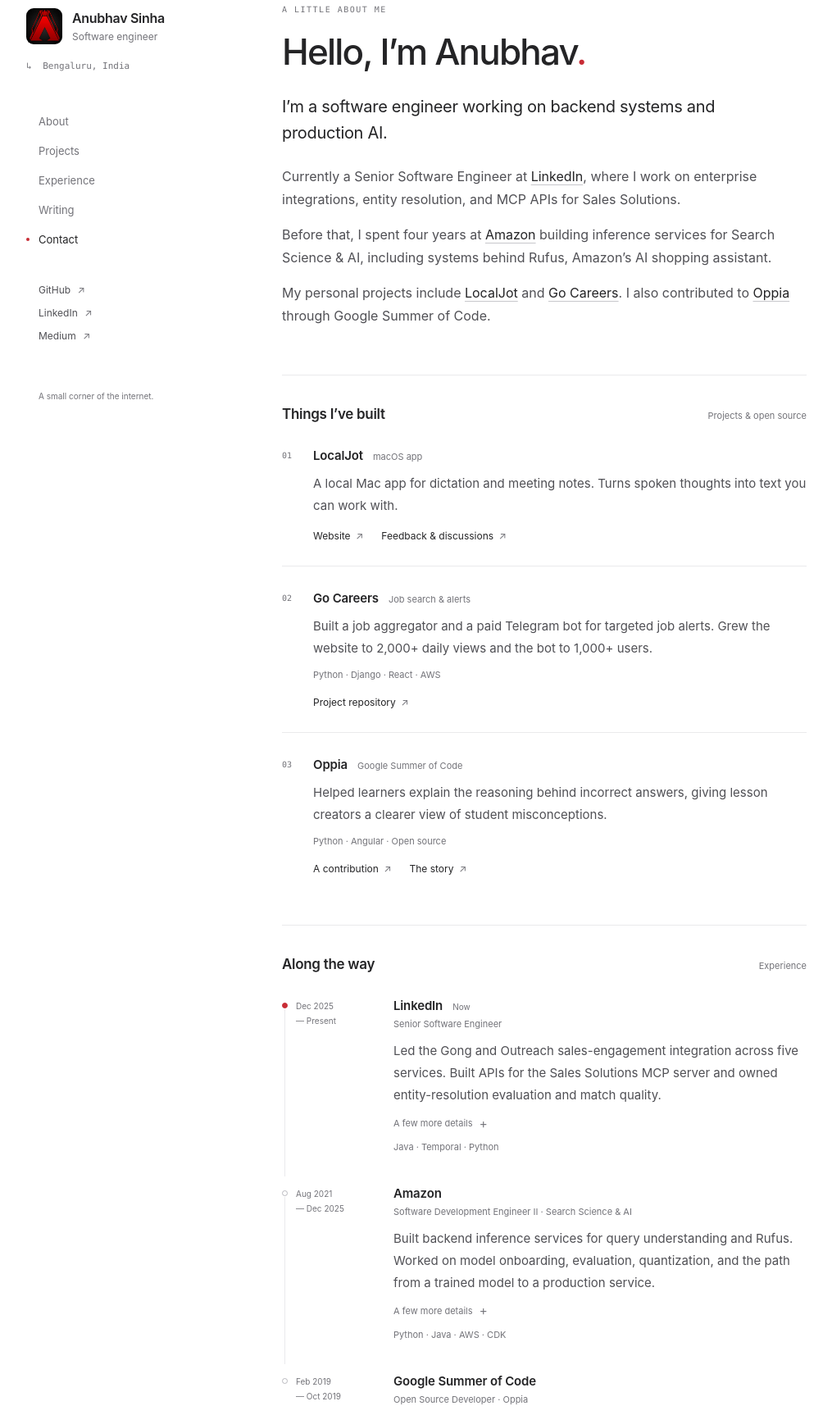
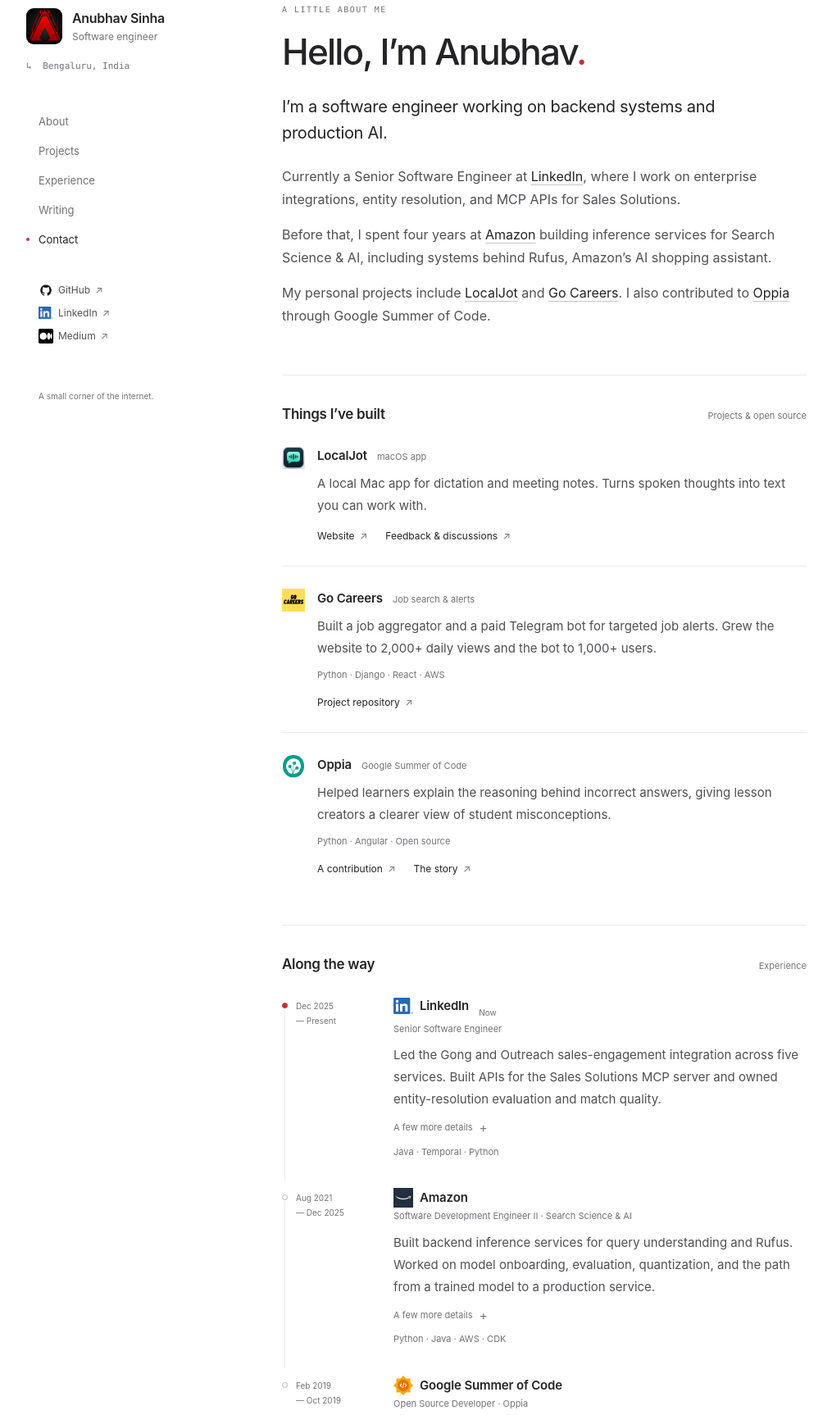
Before and after one commit to anubhavsinha98/anubhavsinha98.github.io, a plain HTML site: page index.html in a window 1280 px wide. Shown: the part 93-1819 px from the top of the page at 82% size, without its empty margins (132-1147 px from the left). Drawn offline with Linux system fonts and the light colour scheme.

Commit message:
Add original company, project and social logos

```diff
--- a/index.html
+++ b/index.html
@@ -14,7 +14,7 @@
   <meta property="og:image" content="https://anubhavsinha98.github.io/assets/social-preview.png?v=20261114c">
   <meta name="twitter:card" content="summary_large_image">
   <link rel="icon" href="assets/favicon.svg" type="image/svg+xml">
-  <link rel="stylesheet" href="styles/style.css?v=20261114c">
+  <link rel="stylesheet" href="styles/style.css?v=20261116-logos">
   <script src="app.js?v=20261114c" defer></script>
 </head>
 <body id="top">
@@ -34,9 +34,9 @@
         <a href="#contact"><span class="nav-dot" aria-hidden="true"></span>Contact</a>
       </nav>
       <div class="sidebar-links" aria-label="Find me elsewhere">
-        <a href="https://github.com/anubhavsinha98" target="_blank" rel="noopener noreferrer">GitHub <span aria-hidden="true">↗</span></a>
-        <a href="https://www.linkedin.com/in/anubhavsinha98/" target="_blank" rel="noopener noreferrer">LinkedIn <span aria-hidden="true">↗</span></a>
-        <a href="https://medium.com/@anubhavsinha98" target="_blank" rel="noopener noreferrer">Medium <span aria-hidden="true">↗</span></a>
+        <a href="https://github.com/anubhavsinha98" target="_blank" rel="noopener noreferrer"><img class="social-logo" src="assets/logos/github.png" width="18" height="18" alt="" aria-hidden="true">GitHub <span aria-hidden="true">↗</span></a>
+        <a href="https://www.linkedin.com/in/anubhavsinha98/" target="_blank" rel="noopener noreferrer"><img class="social-logo" src="assets/logos/linkedin.png" width="18" height="18" alt="" aria-hidden="true">LinkedIn <span aria-hidden="true">↗</span></a>
+        <a href="https://medium.com/@anubhavsinha98" target="_blank" rel="noopener noreferrer"><img class="social-logo" src="assets/logos/medium.ico" width="18" height="18" alt="" aria-hidden="true">Medium <span aria-hidden="true">↗</span></a>
       </div>
       <p class="sidebar-note">A small corner of the internet.</p>
     </aside>
@@ -57,7 +57,7 @@
         <div class="section-heading"><h2 id="work-title">Things I’ve built</h2><span class="section-aside">Projects &amp; open source</span></div>
         <div class="project-list">
           <article class="project-row" id="localjot">
-            <span class="entry-number" aria-hidden="true">01</span>
+            <img class="project-logo" src="assets/logos/localjot.png" width="28" height="28" alt="" aria-hidden="true">
             <div class="entry-body">
               <div class="entry-heading"><h3>LocalJot</h3><span class="entry-kind">macOS app</span></div>
               <p>A local Mac app for dictation and meeting notes. Turns spoken thoughts into text you can work with.</p>
@@ -68,7 +68,7 @@
             </div>
           </article>
           <article class="project-row" id="go-careers">
-            <span class="entry-number" aria-hidden="true">02</span>
+            <img class="project-logo" src="assets/logos/go-careers.jpg" width="28" height="28" alt="" aria-hidden="true">
             <div class="entry-body">
               <div class="entry-heading"><h3>Go Careers</h3><span class="entry-kind">Job search &amp; alerts</span></div>
               <p>Built a job aggregator and a paid Telegram bot for targeted job alerts. Grew the website to 2,000+ daily views and the bot to 1,000+ users.</p>
@@ -77,7 +77,7 @@
             </div>
           </article>
           <article class="project-row" id="oppia">
-            <span class="entry-number" aria-hidden="true">03</span>
+            <img class="project-logo" src="assets/logos/oppia.svg" width="28" height="28" alt="" aria-hidden="true">
             <div class="entry-body">
               <div class="entry-heading"><h3>Oppia</h3><span class="entry-kind">Google Summer of Code</span></div>
               <p>Helped learners explain the reasoning behind incorrect answers, giving lesson creators a clearer view of student misconceptions.</p>
@@ -97,7 +97,7 @@
           <article class="career-entry">
             <div class="timeline"><span class="timeline-dot current" aria-hidden="true"></span><p><time datetime="2025-12">Dec 2025</time><span>— Present</span></p></div>
             <div class="entry-body">
-              <div class="entry-heading"><h3>LinkedIn</h3><span class="current-note">Now</span></div>
+              <div class="entry-heading"><h3><img class="company-logo" src="assets/logos/linkedin.png" width="24" height="24" alt="" aria-hidden="true">LinkedIn</h3><span class="current-note">Now</span></div>
               <p class="role">Senior Software Engineer</p>
               <p>Led the Gong and Outreach sales-engagement integration across five services. Built APIs for the Sales Solutions MCP server and owned entity-resolution evaluation and match quality.</p>
               <details class="work-details">
@@ -110,7 +110,7 @@
           <article class="career-entry" id="amazon">
             <div class="timeline"><span class="timeline-dot" aria-hidden="true"></span><p><time datetime="2021-08">Aug 2021</time><span>— Dec 2025</span></p></div>
             <div class="entry-body">
-              <div class="entry-heading"><h3>Amazon</h3></div>
+              <div class="entry-heading"><h3><img class="company-logo" src="assets/logos/amazon.png" width="24" height="24" alt="" aria-hidden="true">Amazon</h3></div>
               <p class="role">Software Development Engineer II · Search Science &amp; AI</p>
               <p>Built backend inference services for query understanding and Rufus. Worked on model onboarding, evaluation, quantization, and the path from a trained model to a production service.</p>
               <details class="work-details">
@@ -122,7 +122,7 @@
           </article>
           <article class="career-entry">
             <div class="timeline"><span class="timeline-dot" aria-hidden="true"></span><p><time datetime="2019-02">Feb 2019</time><span>— Oct 2019</span></p></div>
-            <div class="entry-body"><div class="entry-heading"><h3>Google Summer of Code</h3></div><p class="role">Open Source Developer · Oppia</p><p>Worked on the learner answer-details experience, connecting students’ explanations with feedback that lesson creators could use.</p><p class="tech-line">Python · Angular</p></div>
+            <div class="entry-body"><div class="entry-heading"><h3><img class="company-logo" src="assets/logos/gsoc.svg" width="24" height="24" alt="" aria-hidden="true">Google Summer of Code</h3></div><p class="role">Open Source Developer · Oppia</p><p>Worked on the learner answer-details experience, connecting students’ explanations with feedback that lesson creators could use.</p><p class="tech-line">Python · Angular</p></div>
           </article>
         </div>
         <div class="education"><span class="small-label">Education</span><div><p>Jaypee Institute of Information Technology</p><span>B.Tech. in Computer Science · 2017–2021</span></div></div>
--- a/styles/style.css
+++ b/styles/style.css
@@ -35,8 +35,9 @@ section[id], article[id] { scroll-margin-top: 56px; }
 .page-nav a:hover, .page-nav a[aria-current] { color: var(--ink); }
 .page-nav a[aria-current] .nav-dot { background: var(--accent); }
 .sidebar-links { display: flex; flex-direction: column; gap: 7px; padding-left: 15px; font-size: 12px; }
-.sidebar-links a { width: fit-content; }
-.sidebar-links a > span { display: inline-block; margin-left: 5px; color: var(--muted); font-size: 12px; }
+.sidebar-links a { display: inline-flex; align-items: center; gap: 6px; width: fit-content; }
+.sidebar-links a > span { display: inline-block; margin-left: 0; color: var(--muted); font-size: 12px; }
+.social-logo { width: 18px; height: 18px; flex: 0 0 18px; object-fit: contain; }
 .sidebar-links a:hover { color: var(--accent); }
 .sidebar-note { margin: 55px 0 0 15px; color: var(--muted); font-size: 10px; }
 .section-label { margin-bottom: 17px; color: var(--muted); font: 10px/1.7 var(--mono); letter-spacing: 1.5px; }
@@ -53,11 +54,13 @@ h1 { font-size: clamp(32px, 3.5vw, 44px); line-height: 1.2; letter-spacing: -1.8
 .section-heading { display: flex; align-items: baseline; justify-content: space-between; gap: 16px; margin-bottom: 26px; }
 h2 { font-size: 17px; line-height: 1.5; letter-spacing: -.3px; }
 .section-aside { color: var(--muted); font-size: 11px; white-space: nowrap; }
-.project-row { display: grid; grid-template-columns: 23px minmax(0, 1fr); gap: 15px; padding: 0 0 26px; }
+.project-row { display: grid; grid-template-columns: 28px minmax(0, 1fr); gap: 15px; padding: 0 0 26px; }
 .project-row + .project-row { padding-top: 27px; border-top: 1px solid var(--line); }
 .project-row:last-child { padding-bottom: 0; }
-.entry-number { padding-top: 2px; color: var(--muted); font: 10px/2 var(--mono); }
+.project-logo { width: 28px; height: 28px; object-fit: contain; }
 .entry-heading { display: flex; align-items: baseline; gap: 12px; flex-wrap: wrap; }
+.entry-heading h3 { display: inline-flex; align-items: center; gap: 8px; }
+.company-logo { width: 24px; height: 24px; flex: 0 0 24px; object-fit: contain; }
 h3 { font-size: 15px; line-height: 1.6; letter-spacing: -.15px; }
 .entry-kind { color: var(--muted); font-size: 11px; }
 .entry-body > p { margin-top: 8px; font-size: 15px; line-height: 1.8; }
@@ -133,7 +136,7 @@ h3 { font-size: 15px; line-height: 1.6; letter-spacing: -.15px; }
   .section-heading { gap: 10px; margin-bottom: 23px; }
   .section-aside { font-size: 9px; }
   h2 { font-size: 16px; }
-  .project-row { grid-template-columns: 18px minmax(0, 1fr); gap: 10px; }
+  .project-row { grid-template-columns: 28px minmax(0, 1fr); gap: 10px; }
   .entry-heading { gap: 5px 10px; }
   .entry-kind { font-size: 10px; }
   .entry-body > p { font-size: 14px; line-height: 1.8; }
```
Also changed, not shown: assets/logos/amazon.png (added), assets/logos/github.png (added), assets/logos/go-careers.jpg (added), assets/logos/gsoc.svg (added), assets/logos/linkedin.png (added), assets/logos/localjot.png (added), assets/logos/medium.ico (added), assets/logos/oppia.svg (added), 2 other files.
